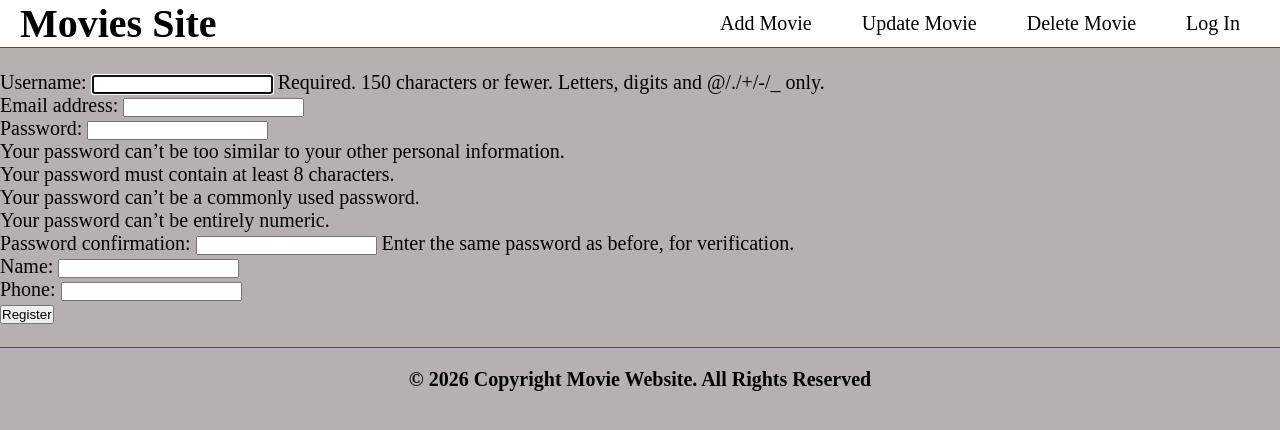
After one commit to iliescu-andrei-13/python-backend-technology, a Django app: page /register/ in a window 1280 px wide. The commit adds this page. Shown: the top 430 px of the page. Run offline with Django 5.2, Linux system fonts and the light colour scheme.

Commit message:
log-in, log-out, register logic added

```diff
--- a/movies/settings.py
+++ b/movies/settings.py
@@ -123,5 +123,8 @@ STATICFILES_DIRS = [BASE_DIR / 'static']
 MEDIA_URL = '/media/'
 MEDIA_ROOT = BASE_DIR / "media"
 
+LOGIN_URL = "login"
+LOGIN_REDIRECT_URL = "home"
+LOGOUT_REDIRECT_URL = "home"
 
 DEFAULT_AUTO_FIELD = 'django.db.models.BigAutoField'
--- a/movies/urls.py
+++ b/movies/urls.py
@@ -23,6 +23,7 @@ from django.conf.urls.static import static
 from django.conf import settings
 
 
+
 urlpatterns = [
     path('admin/', admin.site.urls),
     path('', views.show_homepage, name='home'),
@@ -37,6 +38,10 @@ urlpatterns = [
     path('update/<int:pk>', views.MovieUpdateView.as_view(), name='update'),
     path('delete/<int:pk>', views.MovieDeleteView.as_view(), name='delete'),
 
+    path("register/", views.register_user, name="register"),
+    path("login/", views.CustomLogInView.as_view(), name="login"),
+    path("logout/", views.logoout_view, name="logout"),
+
 ] + static(settings.MEDIA_URL, document_root=settings.MEDIA_ROOT)
 
 # Exercitiu:
--- /dev/null
+++ b/viewer/forms.py
@@ -0,0 +1,27 @@
+from django import forms
+from django.contrib.auth.forms import UserCreationForm
+from django.contrib.auth.models import User
+from viewer.models import Profile
+
+
+class RegisterProfileForm(UserCreationForm):
+    name = forms.CharField(required=True)
+    phone = forms.CharField(required=True)
+
+
+    class Meta:
+        model = User
+        fields = ["username", "email", "password1", "password2", "name", "phone"]
+
+
+    def save(self, commit=True):
+        user = super().save(commit=commit)
+
+        if commit:
+            Profile.objects.create(
+                user = user,
+                name = self.cleaned_data.get("name", ""),
+                phone = self.cleaned_data.get("phone", ""),
+            )
+
+        return user
--- a/viewer/templates/base.html
+++ b/viewer/templates/base.html
@@ -24,6 +24,14 @@
                 <li>
                     <a href="#">Delete Movie</a>
                 </li>
+
+                {% if user.is_authenticated %}
+                    <p>{{ user.username }}</p> | <a href="{% url 'logout' %}">Log Out</a>
+                {% else %}
+                    <li>
+                        <a href="{% url 'login' %}">Log In</a>
+                    </li>
+                {% endif %}
             </ul>
         </nav>
     </header>
--- /dev/null
+++ b/viewer/templates/register.html
@@ -0,0 +1,11 @@
+{% extends "base.html" %}
+{% load static %}
+
+{% block content %}
+    <form method="post">
+        {% csrf_token %}
+        {{ form_html.as_p }}
+
+        <button type="submit">Register</button>
+    </form>
+{% endblock %}
--- a/viewer/views.py
+++ b/viewer/views.py
@@ -1,10 +1,13 @@
-from django.shortcuts import render
+from django.shortcuts import render, redirect
 # import facut de mine
 from django.http import HttpResponse
 from django.http import HttpResponseNotFound
 from viewer.models import Movie
 from django.views.generic import DetailView, CreateView, UpdateView, DeleteView
 from django.urls import reverse_lazy
+from viewer.forms import RegisterProfileForm
+from django.contrib.auth import login, logout
+from django.contrib.auth.views import LoginView
 
 
 # Create your views here.
@@ -77,3 +80,28 @@ class MovieDeleteView(DeleteView):
     model = Movie
     template_name = "delete_movie.html"
     success_url = reverse_lazy("home")
+
+
+def register_user(request):
+    if request.method == "POST": # daca am trimis formularul completat
+        form = RegisterProfileForm(request.POST)
+
+        if form.is_valid():
+            user = form.save()
+            login(request, user) # NU este obligatoriu
+            return redirect("home")
+
+    else: # cand am intrat prima data pe register
+        form = RegisterProfileForm()
+
+    return render(request, "register.html", {"form_html": form})
+
+
+class CustomLogInView(LoginView):
+    template_name = "login.html"
+    redirect_authenticated_user = True
+
+
+def logoout_view(request):
+    logout(request)
+    return redirect("home")
```
Also changed, not shown: viewer/models.py (+7 -0 lines), viewer/templates/login.html (added, +13 -0 lines), db.sqlite3, viewer/migrations/0005_profile.py (added).
